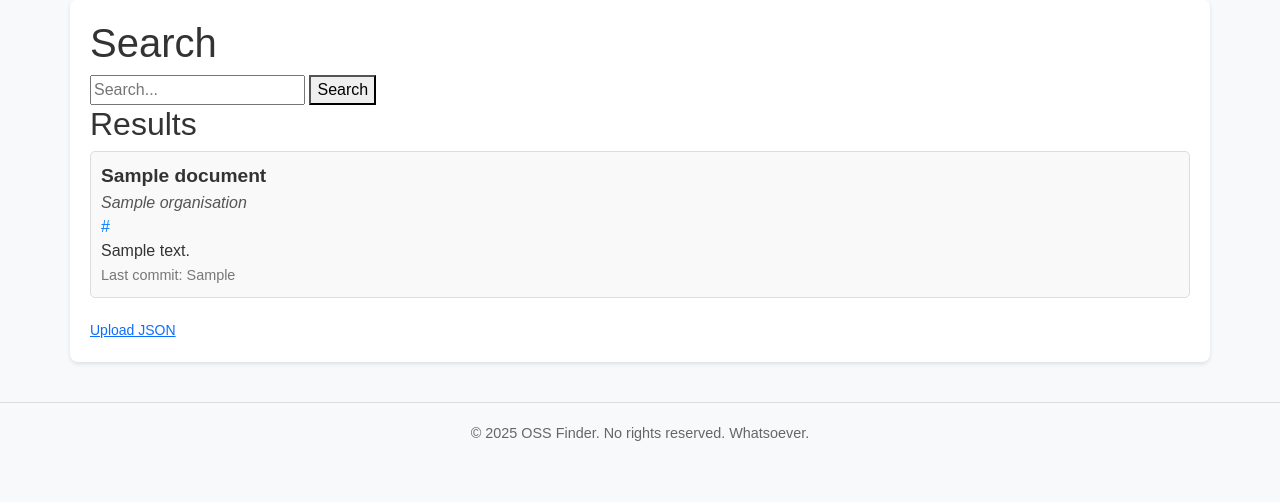
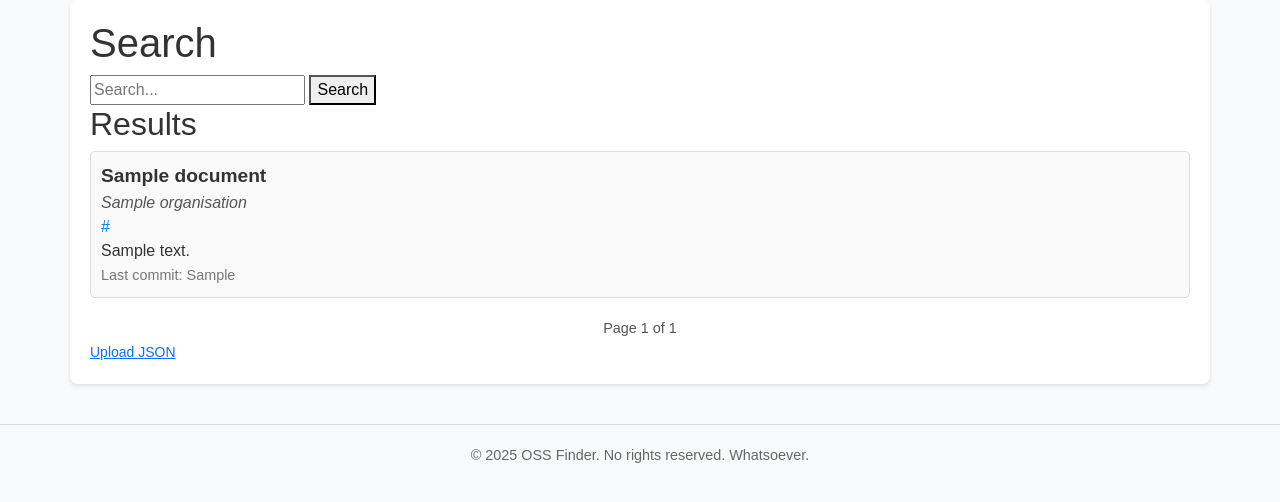
Before and after one commit to ninabarzh/pers, a Python web app: template frontend/app/templates/index.html in a window 1280 px wide. Shown: the part 77-579 px from the top of the page. Run offline with Jinja, Linux system fonts and the light colour scheme; the template is opened without the code that fills it: most values are stand-ins (such as "Sample title", 1, 10 or a date in 2020).

Commit message:
Added pagination

```diff
--- a/frontend/app/static/css/styles.css
+++ b/frontend/app/static/css/styles.css
@@ -47,14 +47,41 @@
     color: #666;
 }
 
+/* Error message styling */
 .alert-danger {
     color: red;
 }
 
-/* Error message styling */
 .error-message {
     color: red;
     font-weight: bold;
+}
+
+/* Pagination Styles */
+.pagination {
+    display: flex;
+    justify-content: center;
+    align-items: center;
+    margin-top: 20px;
+}
+
+.pagination-link {
+    margin: 0 10px;
+    padding: 5px 10px;
+    background-color: #007bff;
+    color: white;
+    text-decoration: none;
+    border-radius: 5px;
+}
+
+.pagination-link:hover {
+    background-color: #0056b3;
+}
+
+.pagination-info {
+    margin: 0 10px;
+    font-size: 0.9em;
+    color: #555;
 }
 
 /* Results list styling */
--- a/frontend/app/templates/index.html
+++ b/frontend/app/templates/index.html
@@ -16,7 +16,7 @@
     <h2>Results</h2>
     {% if results %}
         <ul class="results-list">
-            {% for hit in results.hits %}
+            {% for hit in results %}
                 <li class="result-item">
                     <strong>{{ hit.document.name }}</strong><br>
                     <em>{{ hit.document.organisation }}</em><br>
@@ -26,10 +26,22 @@
                 </li>
             {% endfor %}
         </ul>
+
+        <!-- Pagination Controls -->
+        <div class="pagination">
+            {% if page > 1 %}
+                <a href="{{ url_for('home') }}?q={{ query }}&page={{ page - 1 }}&per_page={{ per_page }}" class="pagination-link">Previous</a>
+            {% endif %}
+
+            <span class="pagination-info">Page {{ page }} of {{ total_pages }}</span>
+
+            {% if page < total_pages %}
+                <a href="{{ url_for('home') }}?q={{ query }}&page={{ page + 1 }}&per_page={{ per_page }}" class="pagination-link">Next</a>
+            {% endif %}
+        </div>
     {% else %}
         <p class="no-results">No results found.</p>
     {% endif %}
-
-    <small><a href="/upload">Upload JSON</a></small>
+        <small><a href="/upload">Upload JSON</a></small>
 
 {% endblock %}
```
Also changed, not shown: frontend/app/main.py (+24 -4 lines).
